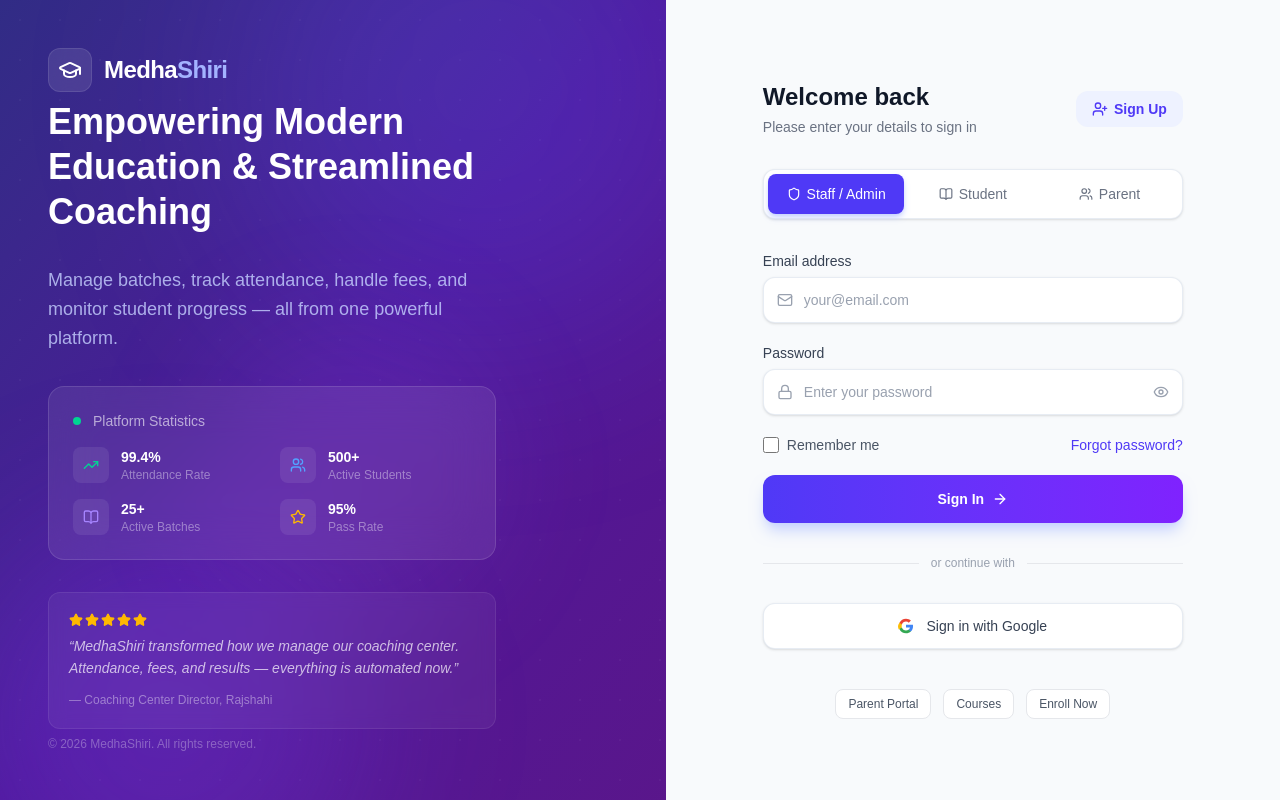
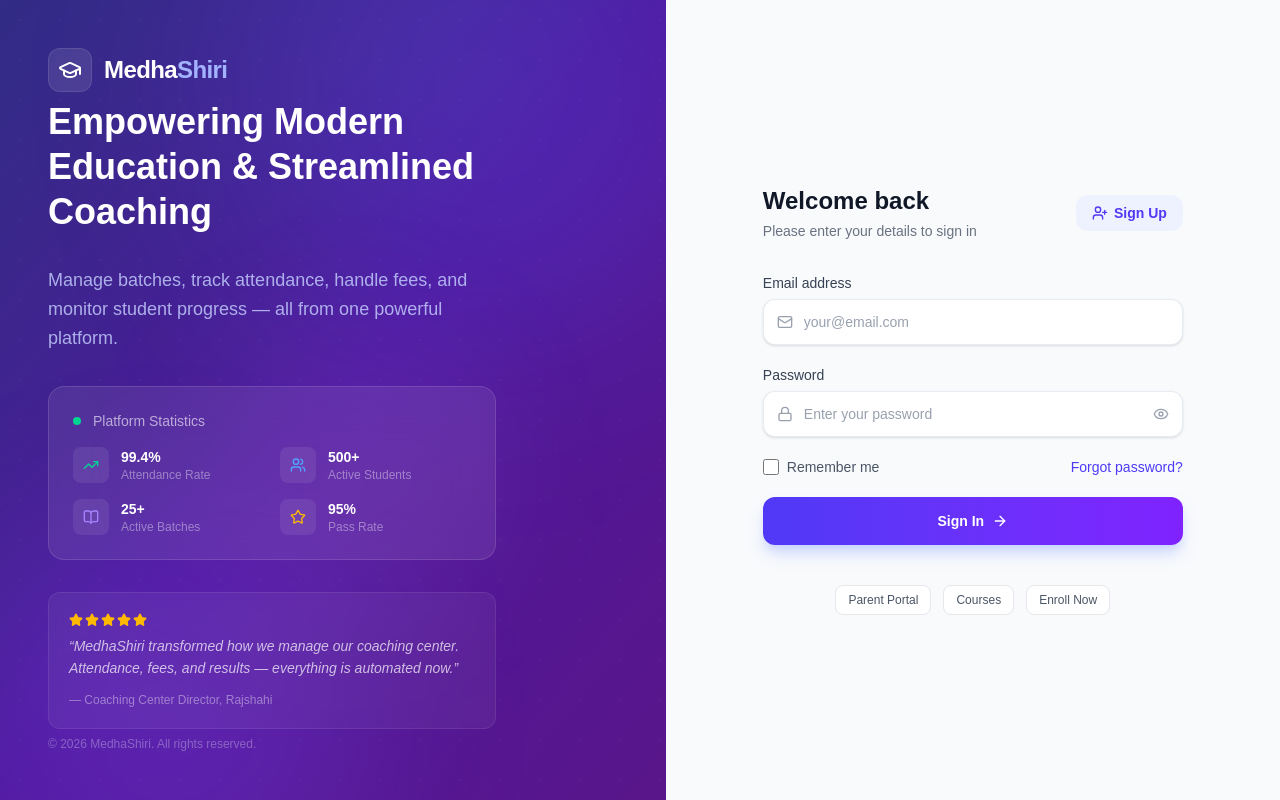
Before and after one commit to asikr048/Coching-Management-software, a Next.js app: page /login in a window 1280 px wide. Built offline with nearby package versions, Linux system fonts and the light colour scheme; no server answers.

Commit message:
fix: remove role switcher tabs and non-functional Google sign-in from login page

```diff
--- a/app/login/page.tsx
+++ b/app/login/page.tsx
@@ -2,14 +2,8 @@
 import { useState } from "react"
 import { useRouter } from "next/navigation"
 import { createClient } from "@/lib/supabase/client"
-import { GraduationCap, Eye, EyeOff, Loader2, Mail, Lock, Users, BookOpen, Shield, TrendingUp, Star, ArrowRight, UserPlus } from "lucide-react"
+import { GraduationCap, Eye, EyeOff, Loader2, Mail, Lock, Users, TrendingUp, Star, ArrowRight, UserPlus, BookOpen } from "lucide-react"
 import Link from "next/link"
-
-const roles = [
-  { id: "staff", label: "Staff / Admin", icon: Shield },
-  { id: "student", label: "Student", icon: BookOpen },
-  { id: "parent", label: "Parent", icon: Users },
-]
 
 export default function LoginPage() {
   const [email, setEmail] = useState("")
@@ -17,7 +11,6 @@
   const [showPassword, setShowPassword] = useState(false)
   const [loading, setLoading] = useState(false)
   const [error, setError] = useState("")
-  const [role, setRole] = useState("staff")
   const [remember, setRemember] = useState(false)
   const router = useRouter()
   const supabase = createClient()
@@ -133,19 +126,6 @@
             </Link>
           </div>
 
-          {/* Role Switcher */}
-          <div className="bg-white rounded-xl border border-slate-200/80 p-1 flex shadow-sm">
-            {roles.map(r => (
-              <button key={r.id} onClick={() => setRole(r.id)}
-                className={`flex-1 flex items-center justify-center gap-1.5 py-2.5 rounded-lg text-sm font-medium transition-all ${
-                  role === r.id ? "bg-indigo-600 text-white shadow-md shadow-indigo-200" : "text-gray-500 hover:text-gray-700 hover:bg-gray-50"
-                }`}>
-                <r.icon className="w-3.5 h-3.5" />
-                <span className="hidden sm:inline">{r.label}</span>
-              </button>
-            ))}
-          </div>
-
           {/* Error */}
           {error && <div className="p-3 bg-red-50 border border-red-200 rounded-xl text-red-700 text-sm">{error}</div>}
 
@@ -191,18 +171,6 @@
             </button>
           </form>
 
-          {/* Divider */}
-          <div className="relative">
-            <div className="absolute inset-0 flex items-center"><div className="w-full border-t border-gray-200" /></div>
-            <div className="relative flex justify-center"><span className="bg-slate-50 px-3 text-xs text-gray-400">or continue with</span></div>
-          </div>
-
-          {/* Google */}
-          <button className="w-full py-3 bg-white border border-slate-200/80 rounded-xl text-gray-700 font-medium text-sm hover:bg-gray-50 shadow-sm transition-all flex items-center justify-center gap-3">
-            <svg className="w-4 h-4" viewBox="0 0 24 24"><path fill="#4285F4" d="M22.56 12.25c0-.78-.07-1.53-.2-2.25H12v4.26h5.92a5.06 5.06 0 0 1-2.2 3.32v2.77h3.57c2.08-1.92 3.28-4.74 3.28-8.1Z"/><path fill="#34A853" d="M12 23c2.97 0 5.46-.98 7.28-2.66l-3.57-2.77c-.98.66-2.23 1.06-3.71 1.06-2.86 0-5.29-1.93-6.16-4.53H2.18v2.84C3.99 20.53 7.7 23 12 23Z"/><path fill="#FBBC05" d="M5.84 14.09c-.22-.66-.35-1.36-.35-2.09s.13-1.43.35-2.09V7.07H2.18A11.96 11.96 0 0 0 0 12c0 1.94.46 3.77 1.28 5.4l3.56-2.77v-.54Z"/><path fill="#EA4335" d="M12 5.38c1.62 0 3.06.56 4.21 1.64l3.15-3.15C17.45 2.09 14.97 1 12 1 7.7 1 3.99 3.47 2.18 7.07l3.66 2.84c.87-2.6 3.3-4.53 6.16-4.53Z"/></svg>
-            Sign in with Google
-          </button>
-
           {/* Footer Links */}
           <div className="flex items-center justify-center gap-3 pt-2">
             <Link href="/parent-portal" className="px-3 py-1.5 bg-white border border-gray-200 rounded-lg text-xs font-medium text-gray-600 hover:border-indigo-200 hover:text-indigo-600 transition-all">Parent Portal</Link>
```
